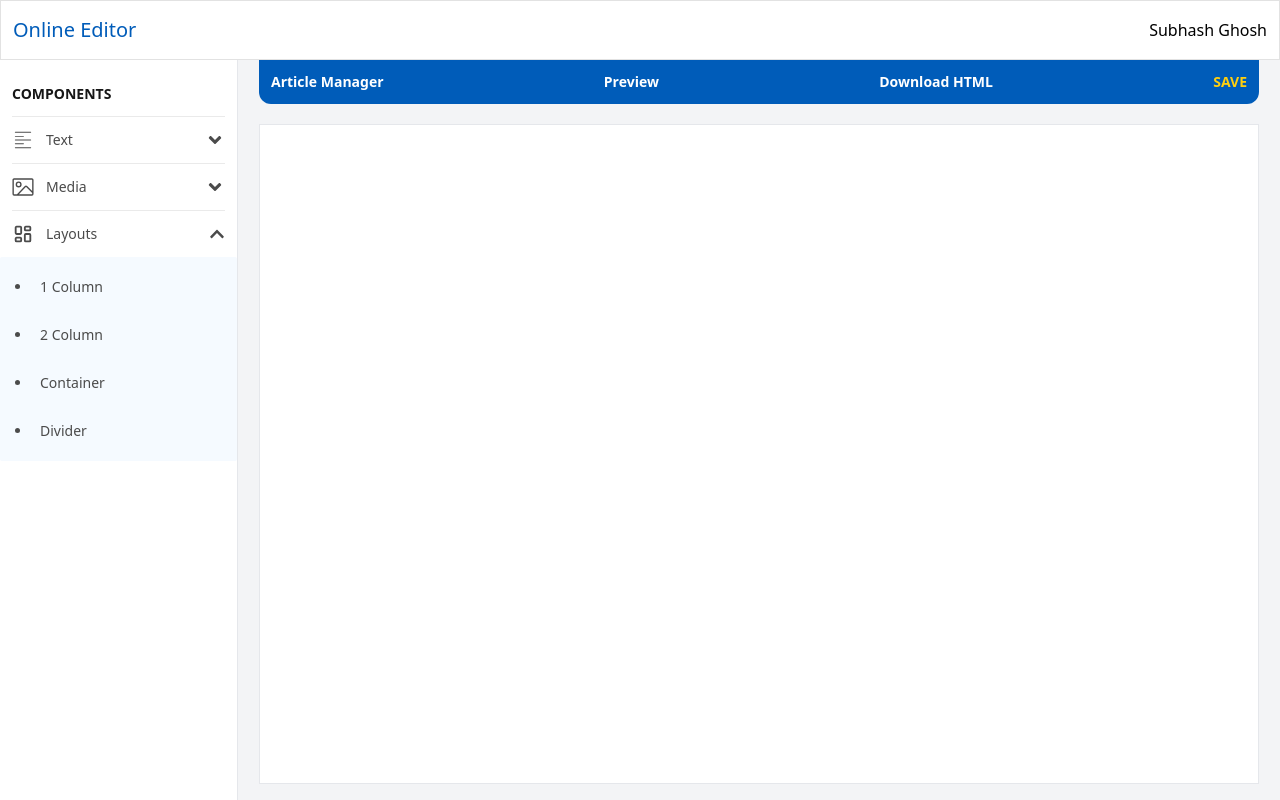
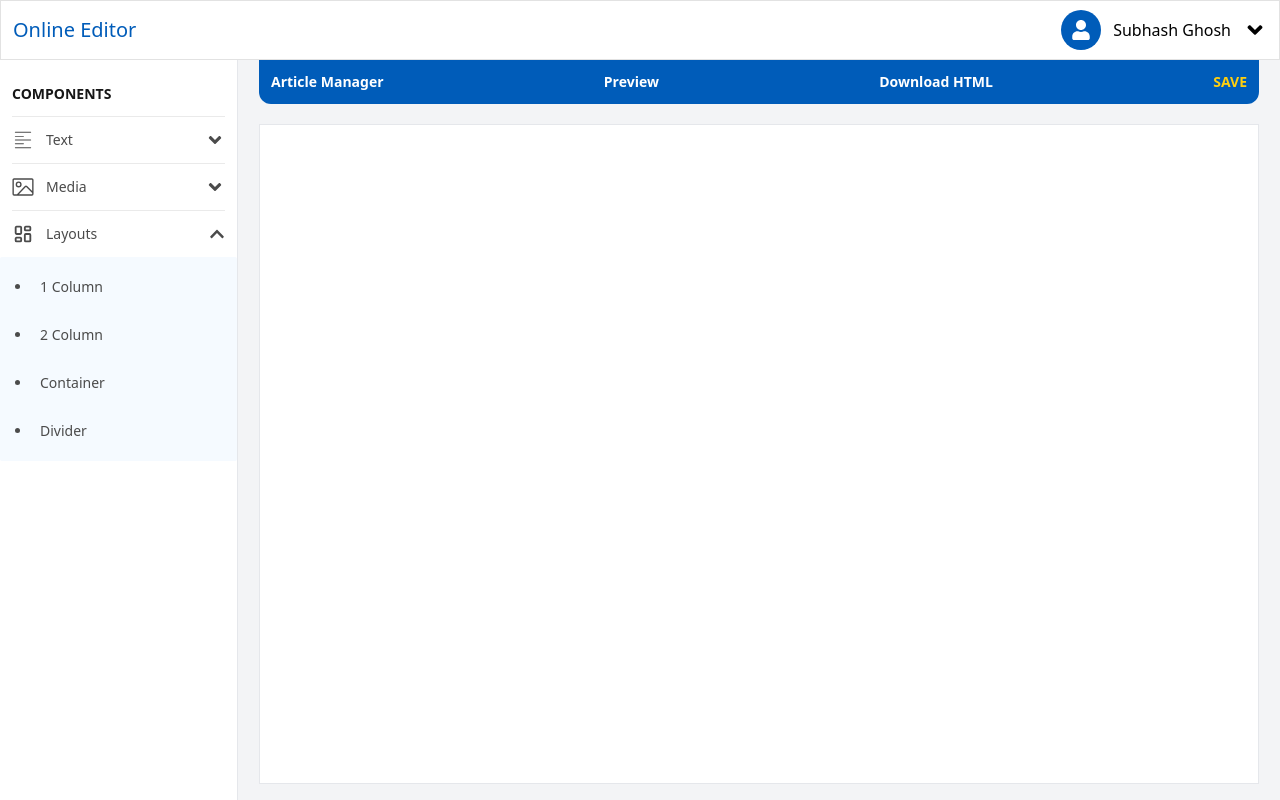
Before and after one commit to Subhash75/Article-Canvas-Editor, a React (Vite) app: page / in a window 1280 px wide. Built offline with nearby package versions, Linux system fonts and the light colour scheme.

Commit message:
navbar changes

```diff
--- a/src/components/Navbar.jsx
+++ b/src/components/Navbar.jsx
@@ -1,11 +1,15 @@
-import React from "react";
+import { FaAngleDown, FaUser } from "react-icons/fa";
 
 function Navbar() {
   return (
     <nav className="flex justify-between items-center p-3 h-[60px] border border-[#E2E2E2]">
       <h1 className="text-xl text-primary">Online Editor</h1>
-      <div>
+      <div className="flex gap-x-3 items-center">
+        <div className="w-10 h-10 rounded-full flex justify-center items-center bg-primary">
+          <FaUser size={20} color="#fff" />
+        </div>
         <p>Subhash Ghosh</p>
+        <FaAngleDown size={24} />
       </div>
     </nav>
   );
--- a/src/pages/HomePage/components/Toolbar.jsx
+++ b/src/pages/HomePage/components/Toolbar.jsx
@@ -1,4 +1,10 @@
 import React from "react";
+import {
+  CiTextAlignCenter,
+  CiTextAlignJustify,
+  CiTextAlignLeft,
+  CiTextAlignRight,
+} from "react-icons/ci";
 import Select from "../../../components/Select";
 import StyleButton from "../../../components/ToolbarButton";
 import {
@@ -87,42 +93,44 @@ function Toolbar({ styles, toolbarRef, applyStyle, handleStyleChange }) {
           styleValue="flex-start"
           applyStyle={applyStyle}
         >
-          HS
+          <CiTextAlignLeft size={24} />
         </StyleButton>
         <StyleButton
           styleKey="justifyContent"
           styleValue="center"
           applyStyle={applyStyle}
         >
-          HM
+          <CiTextAlignCenter size={24} />
         </StyleButton>
         <StyleButton
           styleKey="justifyContent"
           styleValue="flex-end"
           applyStyle={applyStyle}
         >
-          HE
+          <CiTextAlignRight size={24} />
         </StyleButton>
         <StyleButton
           styleKey="alignItems"
           styleValue="flex-start"
           applyStyle={applyStyle}
+          className="-mt-3"
         >
-          VS
+          <CiTextAlignJustify size={24} />
         </StyleButton>
         <StyleButton
           styleKey="alignItems"
           styleValue="center"
           applyStyle={applyStyle}
         >
-          VC
+          <CiTextAlignJustify size={24} />
         </StyleButton>
         <StyleButton
           styleKey="alignItems"
           styleValue="flex-end"
           applyStyle={applyStyle}
+          className="mt-3"
         >
-          VE
+          <CiTextAlignJustify size={24} />
         </StyleButton>
       </div>
     </div>
```
